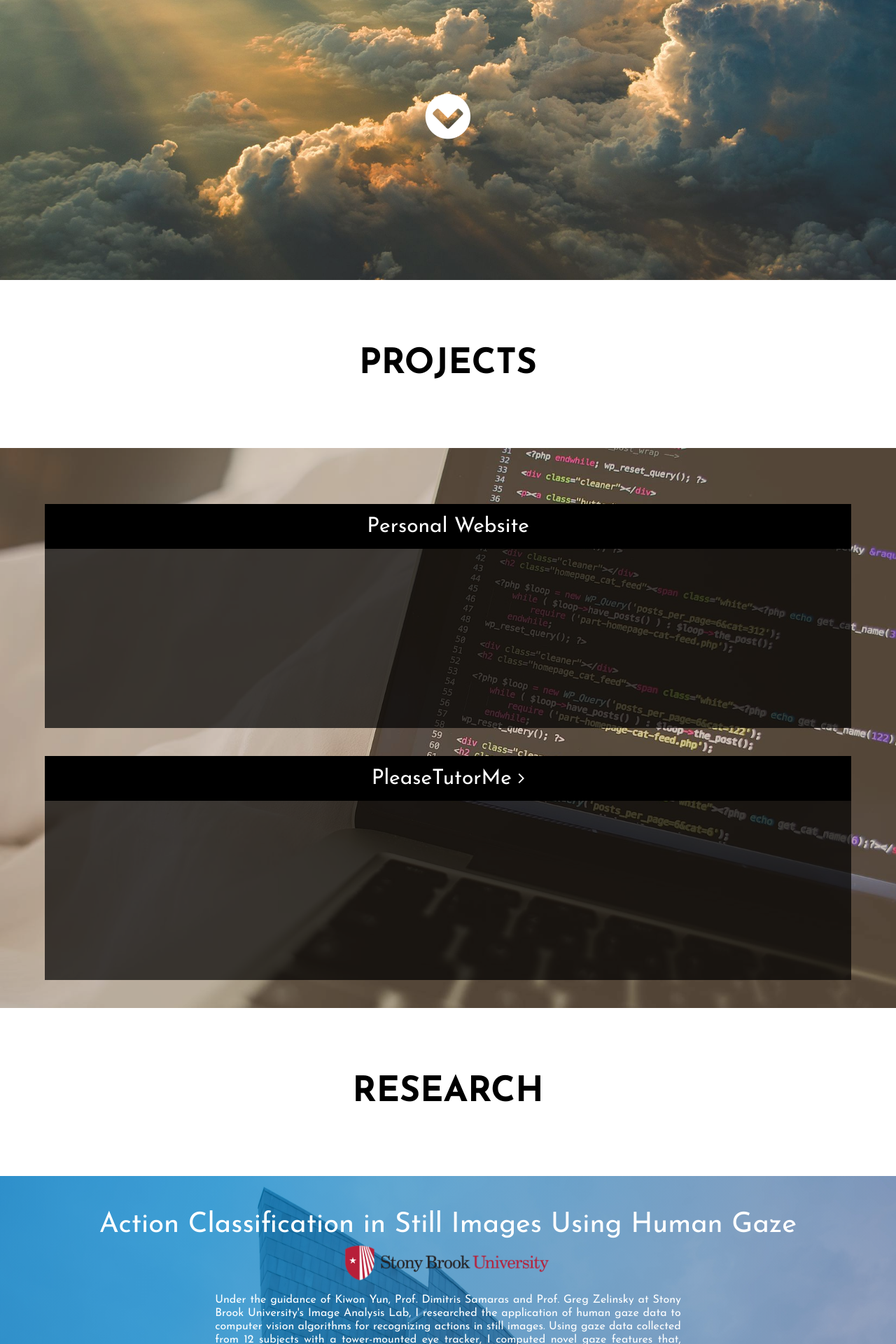
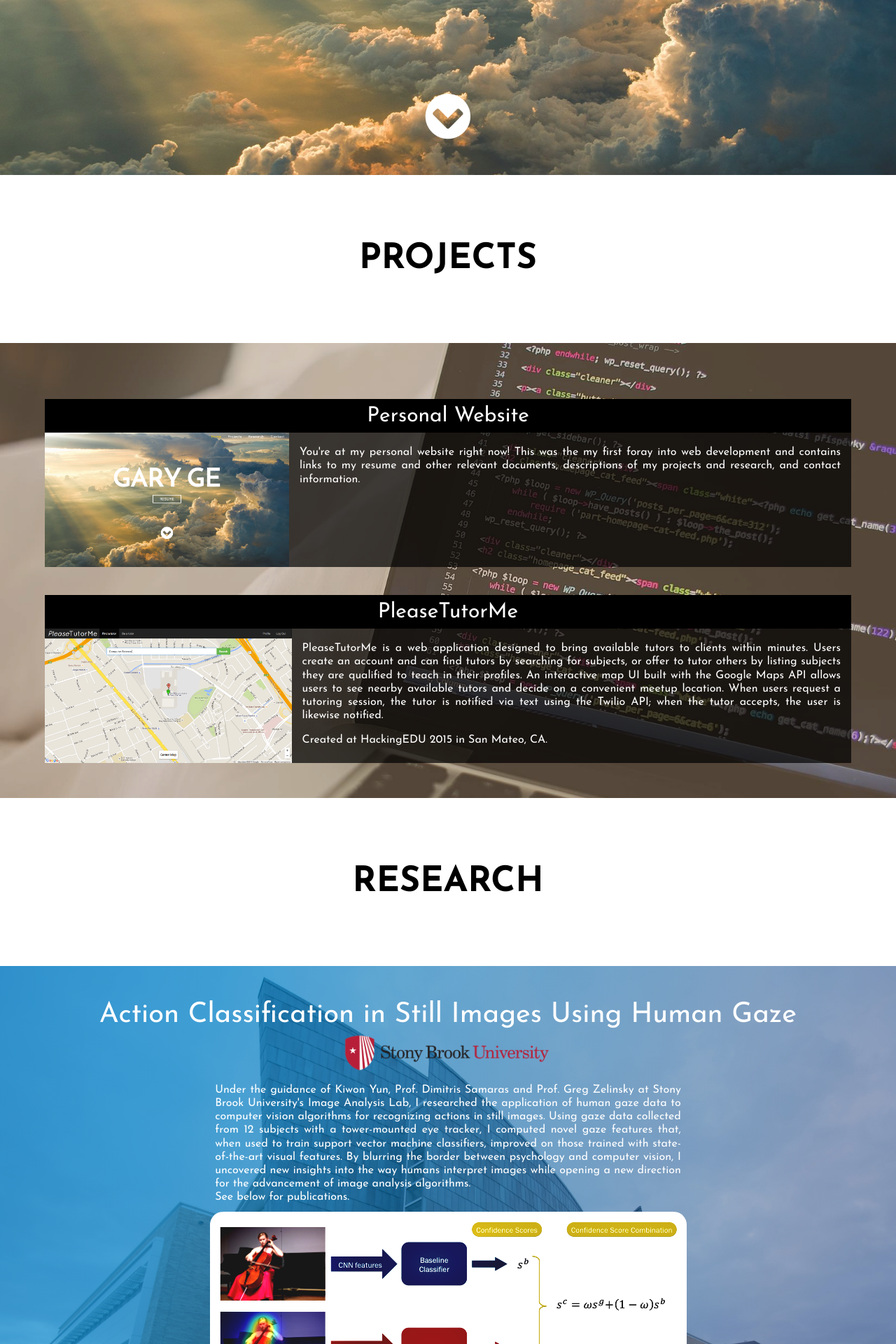
Before and after one commit to garyliangge/GaryGe, a PHP site: page / in a window 1280 px wide. Shown: the part 400-2320 px from the top of the page at 70% size. Run offline with PHP 8.4, Linux system fonts and the light colour scheme; some libraries are stand-ins or nearby versions.

Commit message:
Added content to  project sections

```diff
--- a/index.html
+++ b/index.html
@@ -49,13 +49,30 @@
           <div id="filter-sepia">
               <div id="proj_list">
                   <div class="proj">
-                      <div id="proj_title">
+                      <div class="proj_title">
                           Personal Website
+                      </div>
+                      <div class="proj_body">
+                          <img class="proj_picture" src="images/projects/garyge.png">
+                              <br>You're at my personal website right now! This was the my first foray into web
+                              development and  contains links to my resume and other relevant documents, descriptions
+                              of my projects and research, and contact information.
                       </div>
                   </div>
                   <div class="proj">
-                      <div id="proj_title">
-                          <a class="proj_link" href="http://pleasetutor.me" target="_blank">PleaseTutorMe <i class="fa fa-angle-right" Style="font-size: 25px;"></i></a>
+                      <div class="proj_title">
+                          PleaseTutorMe
+                      </div>
+                      <div class="proj_body">
+                          <img class="proj_picture" src="images/projects/pleasetutorme.png">
+                              <br>PleaseTutorMe is a web application designed to bring available tutors to clients
+                              within minutes. Users create an account and can find tutors by searching for subjects,
+                              or offer to tutor others by listing subjects they are qualified to teach in their profiles.
+                              An interactive map UI built with the Google Maps API allows users to see nearby available
+                              tutors and decide on a convenient meetup location. When users request a tutoring session,
+                              the tutor is notified via text using the Twilio API; when the tutor accepts, the user is
+                              likewise notified.
+                              <p>Created at HackingEDU 2015 in San Mateo, CA.</p>
                       </div>
                   </div>
               </div>
--- a/stylesheets/gary_style.css
+++ b/stylesheets/gary_style.css
@@ -69,7 +69,7 @@ a{
 .section{
   width: 100%;
   height: 100%;
-	min-height:100vh;
+	min-height:650px;
   position: relative;
   margin: 0px 0px;
 }
@@ -223,13 +223,13 @@ div#proj_list{
 
 .proj{
   width: 90vw;
-  height: 40vh;
+  height: 240px;
   color: white;
-  margin-bottom: 5vh;
+  margin-bottom: 40px;
   background-color: rgba(0, 0, 0, 0.7);
 }
 
-div#proj_title{
+.proj_title{
   display: flex;
   align-items: center;
   justify-content: center;
@@ -237,6 +237,20 @@ div#proj_title{
   background-color: black;
   font-family: "Josefin Sans";
   font-size: 30px;
+}
+
+.proj_body{
+  height: 80%;
+  font-size: 16px;
+  padding-right: 15px;
+  line-height: 120%;
+  text-align: justify;
+}
+
+.proj_picture{
+  height: 100%;
+  margin-right: 15px;
+  float: left;
 }
 
 .proj_link{
```
Also changed, not shown: images/projects/garyge.png (added), images/projects/pleasetutorme.png (added).
